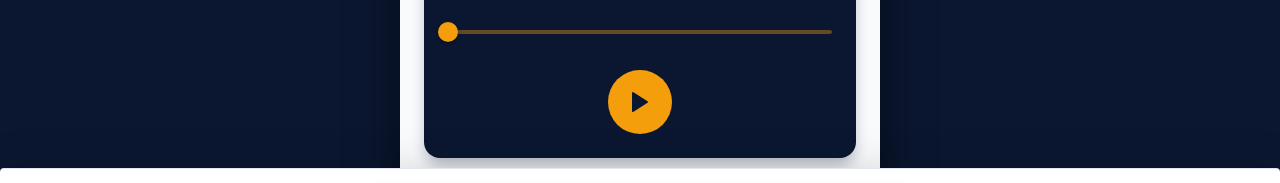
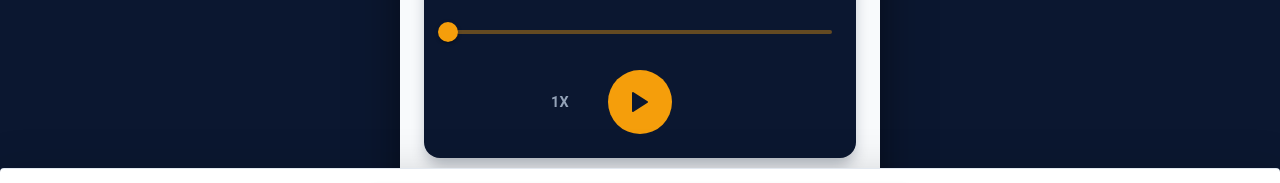
Before and after one commit to manojonkar/KILL-BUSYness-App, a Next.js app in the folder web/: page /module/1 in a window 1280 px wide. Both pictures are taken after a click on the button "Listen". Shown: the part 536-719 px from the top of the page. Built offline with nearby package versions, Linux system fonts and the light colour scheme.

Commit message:
feat: add audio playback speed controls

```diff
--- a/web/pages/module/[id].tsx
+++ b/web/pages/module/[id].tsx
@@ -35,6 +35,7 @@ export default function ModulePage() {
   const [audioUrl, setAudioUrl] = useState<string | null>(null);
   const [audioElement, setAudioElement] = useState<HTMLAudioElement | null>(null);
   const [isLoadingAudio, setIsLoadingAudio] = useState(false);
+  const [playbackSpeed, setPlaybackSpeed] = useState(1);
 
   useEffect(() => {
     if (!id) return;
@@ -54,8 +55,21 @@ export default function ModulePage() {
     };
   }, [id, audioElement]);
 
+  useEffect(() => {
+    if (audioElement) {
+      audioElement.playbackRate = playbackSpeed;
+    }
+  }, [playbackSpeed, audioElement]);
+
   const handleModeChange = (e: any, newMode: string) => {
     if (newMode !== null) setMode(newMode);
+  };
+
+  const handleSpeedChange = () => {
+    const speeds = [1, 1.25, 1.5, 2];
+    const currentIndex = speeds.indexOf(playbackSpeed);
+    const nextSpeed = speeds[(currentIndex + 1) % speeds.length];
+    setPlaybackSpeed(nextSpeed);
   };
 
   const loadAndPlayAudio = async () => {
@@ -70,19 +84,14 @@ export default function ModulePage() {
       return;
     }
 
-    if (!moduleInfo || !moduleInfo.core_lesson) return;
+    if (!moduleInfo) return;
 
     setIsLoadingAudio(true);
     try {
-      const res = await fetch('/api/generate-audio', {
-        method: 'POST',
-        headers: { 'Content-Type': 'application/json' },
-        body: JSON.stringify({ text: moduleInfo.core_lesson.replace(/[#*`_]/g, '') })
-      });
-      const data = await res.json();
-      if (data.audioUrl) {
-        setAudioUrl(data.audioUrl);
-        const audio = new Audio(data.audioUrl);
+      const url = `/audio/module_${moduleInfo.linear_id}.mp3`;
+      setAudioUrl(url);
+      const audio = new Audio(url);
+      audio.playbackRate = playbackSpeed;
 
       audio.addEventListener('timeupdate', () => {
         setProgress((audio.currentTime / audio.duration) * 100 || 0);
@@ -96,7 +105,6 @@ export default function ModulePage() {
       setAudioElement(audio);
       audio.play();
       setIsPlaying(true);
-      }
     } catch (e) {
       console.error(e);
     }
@@ -150,10 +158,14 @@ export default function ModulePage() {
                 </Box>
               </Box>
               <Slider value={progress} onChange={handleProgressChange} sx={{ color: '#f59e0b', height: 4 }} />
-              <Box sx={{ display: 'flex', justifyContent: 'center', gap: 3, mt: 2 }}>
+              <Box sx={{ display: 'flex', justifyContent: 'center', gap: 3, mt: 2, alignItems: 'center' }}>
+                <Button onClick={handleSpeedChange} sx={{ minWidth: 48, color: '#94a3b8', fontWeight: 'bold', fontSize: '0.9rem' }}>
+                  {playbackSpeed}x
+                </Button>
                 <IconButton onClick={handlePlayPause} disabled={isLoadingAudio} sx={{ bgcolor: '#f59e0b', color: '#0b1730', width: 64, height: 64, '&:hover': { bgcolor: '#d97706' } }}>
                   {isLoadingAudio ? <Typography sx={{ fontSize: '1rem', fontWeight: 'bold' }}>...</Typography> : (isPlaying ? <PauseIcon /> : <PlayIcon />)}
                 </IconButton>
+                <Box sx={{ width: 48 }} />
               </Box>
             </Paper>
           )}
```
Lines whose indentation alone changed are shown as unchanged.
